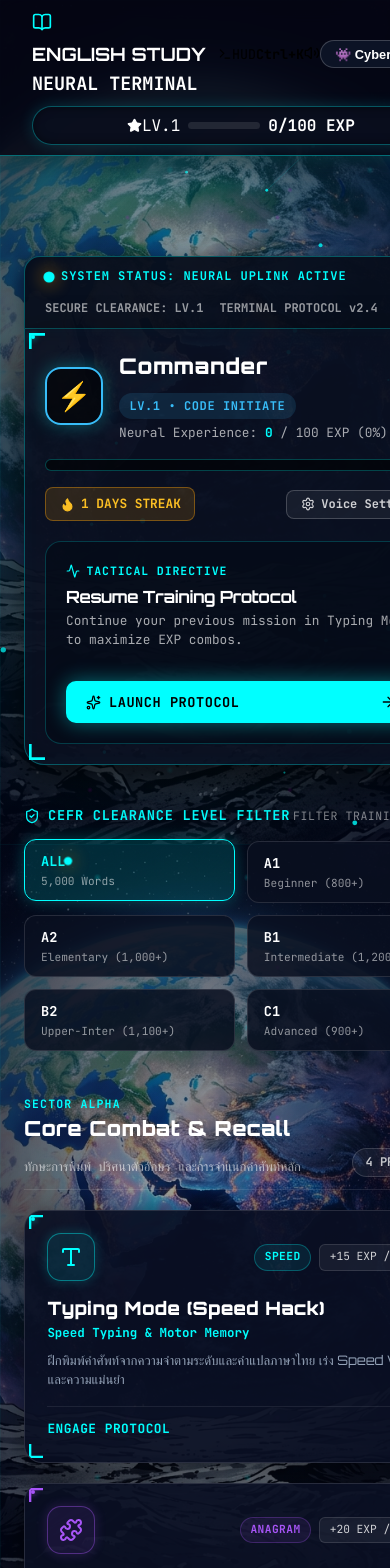
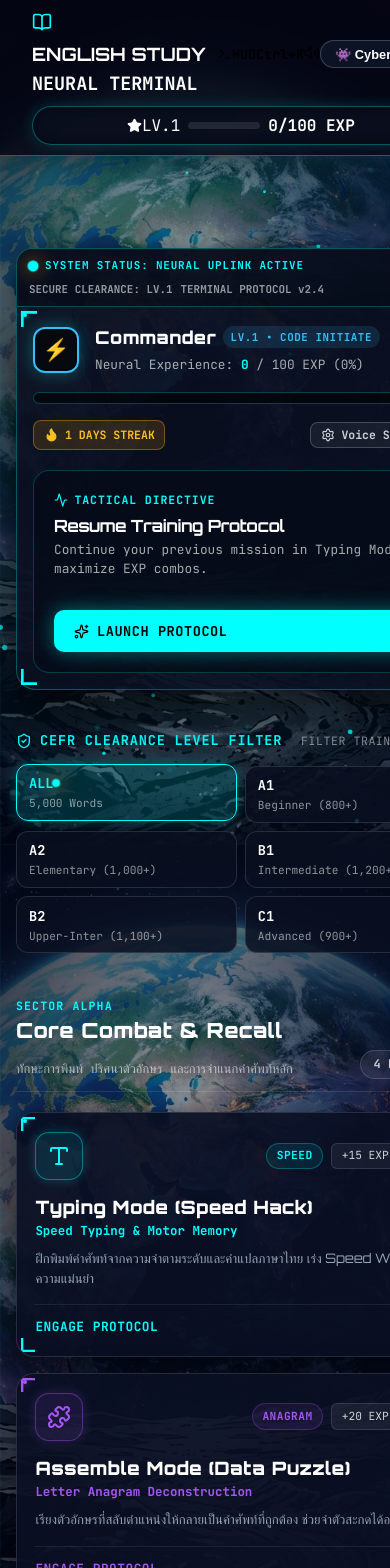
Before and after one commit to peak822/EnglishWeb, a React (Vite) app: page / in a window 390 px wide. Shown: the top 1568 px of the page. Built offline with nearby package versions, Linux system fonts and the light colour scheme.

Commit message:
fix(responsive): optimize mobile and iPad touch targets, tile wrapping, and cockpit layout

```diff
--- a/src/App.css
+++ b/src/App.css
@@ -1864,3 +1864,119 @@
 .holo-card-inner:hover .holo-card-action-arrow {
   transform: translateX(4px);
 }
+
+/* ==========================================================================
+   Comprehensive Mobile & Tablet/iPad Responsiveness
+   ========================================================================== */
+
+/* Mobile Phones (Under 540px) */
+@media (max-width: 540px) {
+  .cyber-hub-wrap {
+    padding: 0.75rem 0.5rem 4rem 0.5rem;
+  }
+
+  .cyber-status-strip {
+    padding: 0.5rem 0.75rem;
+    font-size: 0.68rem;
+    gap: 0.4rem;
+  }
+
+  .cyber-status-info {
+    gap: 0.5rem;
+    font-size: 0.68rem;
+  }
+
+  .cyber-cockpit-panel {
+    padding: 1rem;
+    margin-bottom: 2rem;
+  }
+
+  .cyber-avatar-box {
+    width: 46px;
+    height: 46px;
+    font-size: 1.35rem;
+    border-radius: 12px;
+  }
+
+  .cyber-profile-name {
+    font-size: 1.1rem;
+    gap: 0.4rem;
+  }
+
+  .cyber-rank-chip {
+    font-size: 0.68rem;
+    padding: 0.15rem 0.5rem;
+  }
+
+  .cyber-chips-row {
+    gap: 0.4rem;
+  }
+
+  .cyber-streak-chip,
+  .cyber-badge-chip,
+  .cyber-voice-btn {
+    font-size: 0.72rem;
+    padding: 0.3rem 0.6rem;
+  }
+
+  .cefr-chips-grid {
+    grid-template-columns: repeat(2, 1fr);
+    gap: 0.5rem;
+  }
+
+  .cefr-chip-btn {
+    padding: 0.6rem 0.75rem;
+  }
+
+  .cyber-sector-grid {
+    grid-template-columns: 1fr;
+    gap: 1rem;
+  }
+
+  .holo-card-inner {
+    min-height: auto;
+    padding: 1.15rem !important;
+  }
+
+  .hud-stats-grid {
+    padding: 0.6rem 0.75rem;
+    margin-bottom: 1.25rem;
+    font-size: 0.7rem;
+  }
+
+  .hud-panel-box {
+    padding: 1.25rem 0.85rem;
+  }
+
+  .pos-game-wrapper {
+    padding: 0.5rem 0.25rem;
+  }
+}
+
+/* Tablet & iPad Viewports (541px to 1024px) */
+@media (min-width: 541px) and (max-width: 1024px) {
+  .cyber-hub-wrap {
+    padding: 1rem 1rem 4rem 1rem;
+    max-width: 95%;
+  }
+
+  .cyber-sector-grid {
+    grid-template-columns: repeat(2, 1fr);
+    gap: 1.25rem;
+  }
+
+  .cefr-chips-grid {
+    grid-template-columns: repeat(3, 1fr);
+    gap: 0.65rem;
+  }
+
+  .story-level-grid {
+    grid-template-columns: repeat(2, 1fr);
+    gap: 1.25rem;
+  }
+
+  .story-grid {
+    grid-template-columns: repeat(2, 1fr);
+    gap: 1.25rem;
+  }
+}
--- a/src/pages/AssembleMode.jsx
+++ b/src/pages/AssembleMode.jsx
@@ -198,26 +198,27 @@ const AssembleMode = () => {
               </span>
 
               {/* Assembled Word Slot Row */}
-              <div className={`letters-container ${status === 'incorrect' ? 'shake' : ''}`} style={{ display: 'flex', justifyContent: 'center', gap: '0.5rem', flexWrap: 'wrap', marginBottom: '2rem' }}>
+              <div className={`letters-container ${status === 'incorrect' ? 'shake' : ''}`} style={{ display: 'flex', justifyContent: 'center', gap: '0.4rem', flexWrap: 'wrap', marginBottom: '1.75rem', width: '100%' }}>
                 {assembledWord.map((slot, i) => (
                   <div
                     key={i}
                     style={{
-                      width: '52px',
-                      height: '62px',
+                      width: 'clamp(34px, 8.5vw, 52px)',
+                      height: 'clamp(42px, 11vw, 62px)',
                       borderRadius: '10px',
                       display: 'flex',
                       alignItems: 'center',
                       justifyContent: 'center',
                       fontFamily: 'var(--font-family-mono)',
                       fontWeight: '800',
-                      fontSize: '1.4rem',
-                      border: slot ? '2px solid var(--color-primary)' : '1.5px dashed rgba(255,255,255,0.2)',
+                      fontSize: 'clamp(1.1rem, 4vw, 1.4rem)',
+                      border: slot ? '2px solid var(--color-primary)' : '1.5px dashed rgba(255,255,255,0.25)',
                       background: slot ? 'rgba(0, 255, 255, 0.15)' : 'rgba(0,0,0,0.4)',
                       color: '#ffffff',
                       boxShadow: slot ? '0 0 15px rgba(0, 255, 255, 0.3)' : 'none',
                       cursor: 'pointer',
-                      transition: 'all 0.2s ease'
+                      transition: 'all 0.15s ease',
+                      touchAction: 'manipulation'
                     }}
                     onClick={() => handleSlotClick(slot, i)}
                   >
@@ -227,29 +228,30 @@ const AssembleMode = () => {
               </div>
 
               {/* Scrambled Available Letter Blocks */}
-              <div style={{ display: 'flex', justifyContent: 'center', gap: '0.5rem', flexWrap: 'wrap', paddingTop: '1.5rem', borderTop: '1px solid rgba(255,255,255,0.1)' }}>
+              <div style={{ display: 'flex', justifyContent: 'center', gap: '0.4rem', flexWrap: 'wrap', paddingTop: '1.25rem', borderTop: '1px solid rgba(255,255,255,0.1)', width: '100%' }}>
                 {scrambledLetters.map(letter => (
                   <button
                     key={letter.id}
                     disabled={letter.used || status === 'correct'}
                     style={{
-                      width: '48px',
-                      height: '56px',
+                      width: 'clamp(32px, 8vw, 48px)',
+                      height: 'clamp(40px, 10vw, 56px)',
                       borderRadius: '10px',
                       display: 'flex',
                       alignItems: 'center',
                       justifyContent: 'center',
                       fontFamily: 'var(--font-family-mono)',
                       fontWeight: '800',
-                      fontSize: '1.25rem',
+                      fontSize: 'clamp(1rem, 3.8vw, 1.25rem)',
                       border: '1.5px solid rgba(188, 19, 254, 0.4)',
-                      background: letter.used ? 'transparent' : 'rgba(188, 19, 254, 0.15)',
+                      background: letter.used ? 'transparent' : 'rgba(188, 19, 254, 0.18)',
                       color: letter.used ? 'transparent' : '#ffffff',
-                      boxShadow: letter.used ? 'none' : '0 0 12px rgba(188, 19, 254, 0.2)',
+                      boxShadow: letter.used ? 'none' : '0 0 12px rgba(188, 19, 254, 0.25)',
                       cursor: letter.used ? 'default' : 'pointer',
                       opacity: letter.used ? 0.2 : 1,
                       pointerEvents: letter.used ? 'none' : 'auto',
-                      transition: 'all 0.2s ease'
+                      transition: 'all 0.15s ease',
+                      touchAction: 'manipulation'
                     }}
                     onClick={() => handleLetterClick(letter)}
                   >
--- a/src/pages/MatchMode.jsx
+++ b/src/pages/MatchMode.jsx
@@ -187,34 +187,48 @@ const MatchMode = () => {
         </div>
 
         {/* HUD Tactical Stats */}
-        <div className="grid grid-cols-3 gap-2 p-3 mb-6 rounded-lg bg-[rgba(10,15,30,0.85)] border border-[rgba(0,242,254,0.3)] font-mono text-xs shadow-[0_0_15px_rgba(0,0,0,0.5)]">
-          <div className="flex flex-col items-center">
-            <span className="text-[rgba(255,255,255,0.5)] text-[0.65rem] uppercase">MOVES TAKEN</span>
-            <span className="font-bold text-sm text-[var(--color-primary)]">{moves}</span>
+        <div className="hud-stats-grid" style={{ '--hud-border': 'rgba(0, 242, 254, 0.35)' }}>
+          <div style={{ display: 'flex', flexDirection: 'column', alignItems: 'center' }}>
+            <span style={{ color: 'rgba(255,255,255,0.5)', fontSize: '0.65rem', textTransform: 'uppercase' }}>MOVES TAKEN</span>
+            <span style={{ fontWeight: '800', fontSize: '0.95rem', color: 'var(--color-primary)' }}>{moves}</span>
           </div>
 
-          <div className="flex flex-col items-center border-x border-[rgba(255,255,255,0.1)]">
-            <span className="text-[rgba(255,255,255,0.5)] text-[0.65rem] uppercase">PAIRS MATCHED</span>
-            <span className="font-bold text-sm text-[#00f2fe]">
+          <div style={{ display: 'flex', flexDirection: 'column', alignItems: 'center', borderLeft: '1px solid rgba(255,255,255,0.1)', borderRight: '1px solid rgba(255,255,255,0.1)' }}>
+            <span style={{ color: 'rgba(255,255,255,0.5)', fontSize: '0.65rem', textTransform: 'uppercase' }}>PAIRS MATCHED</span>
+            <span style={{ fontWeight: '800', fontSize: '0.95rem', color: '#00f2fe' }}>
               {matchedIds.length} / {totalPairs}
             </span>
           </div>
 
-          <div className="flex flex-col items-center">
+          <div style={{ display: 'flex', flexDirection: 'column', alignItems: 'center' }}>
             <button
               onClick={() => {
                 playSound('click');
                 startNewGame();
               }}
-              className="flex items-center gap-1 text-[0.7rem] font-bold text-[rgba(255,255,255,0.8)] hover:text-white px-2 py-1 rounded bg-[rgba(255,255,255,0.08)] border border-[rgba(255,255,255,0.15)] transition-all mt-1"
+              style={{
+                display: 'flex',
+                alignItems: 'center',
+                gap: '0.3rem',
+                fontSize: '0.72rem',
+                fontFamily: 'var(--font-family-mono)',
+                fontWeight: '700',
+                color: 'rgba(255,255,255,0.85)',
+                padding: '0.3rem 0.65rem',
+                borderRadius: '6px',
+                background: 'rgba(255,255,255,0.08)',
+                border: '1px solid rgba(255,255,255,0.2)',
+                cursor: 'pointer',
+                marginTop: '0.2rem'
+              }}
             >
               <RotateCcw size={12} />
-              RESTART
+              <span>RESTART</span>
             </button>
           </div>
         </div>
 
-        <div className="relative p-4 sm:p-8 rounded-xl bg-[rgba(10,15,30,0.9)] border border-[rgba(0,242,254,0.3)] shadow-[0_0_30px_rgba(0,0,0,0.8),_inset_0_0_20px_rgba(0,242,254,0.05)] overflow-hidden">
+        <div className="hud-panel-box" style={{ '--hud-border': 'rgba(0, 242, 254, 0.35)', padding: '1.25rem 0.75rem' }}>
           <TechBracket color="#00f2fe" size={18} />
 
           <div className="match-grid perspective-1000">
```
